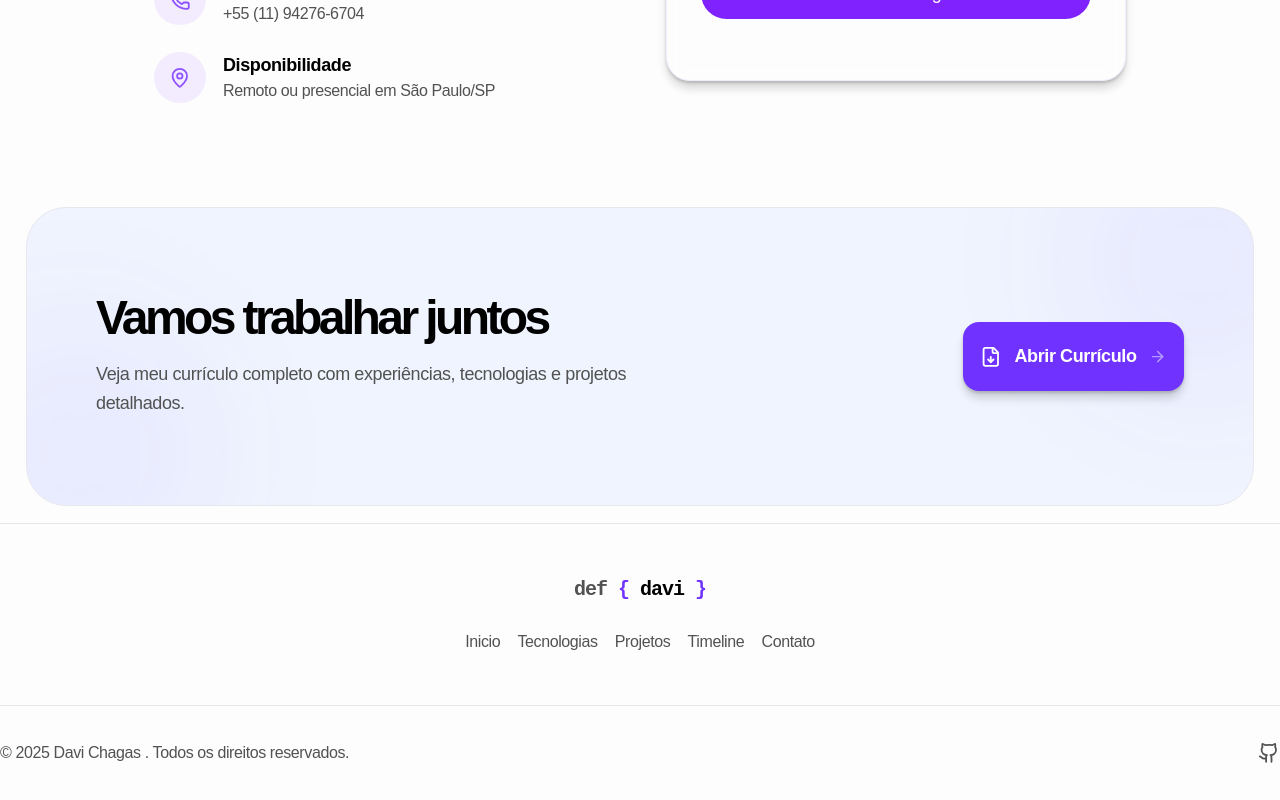
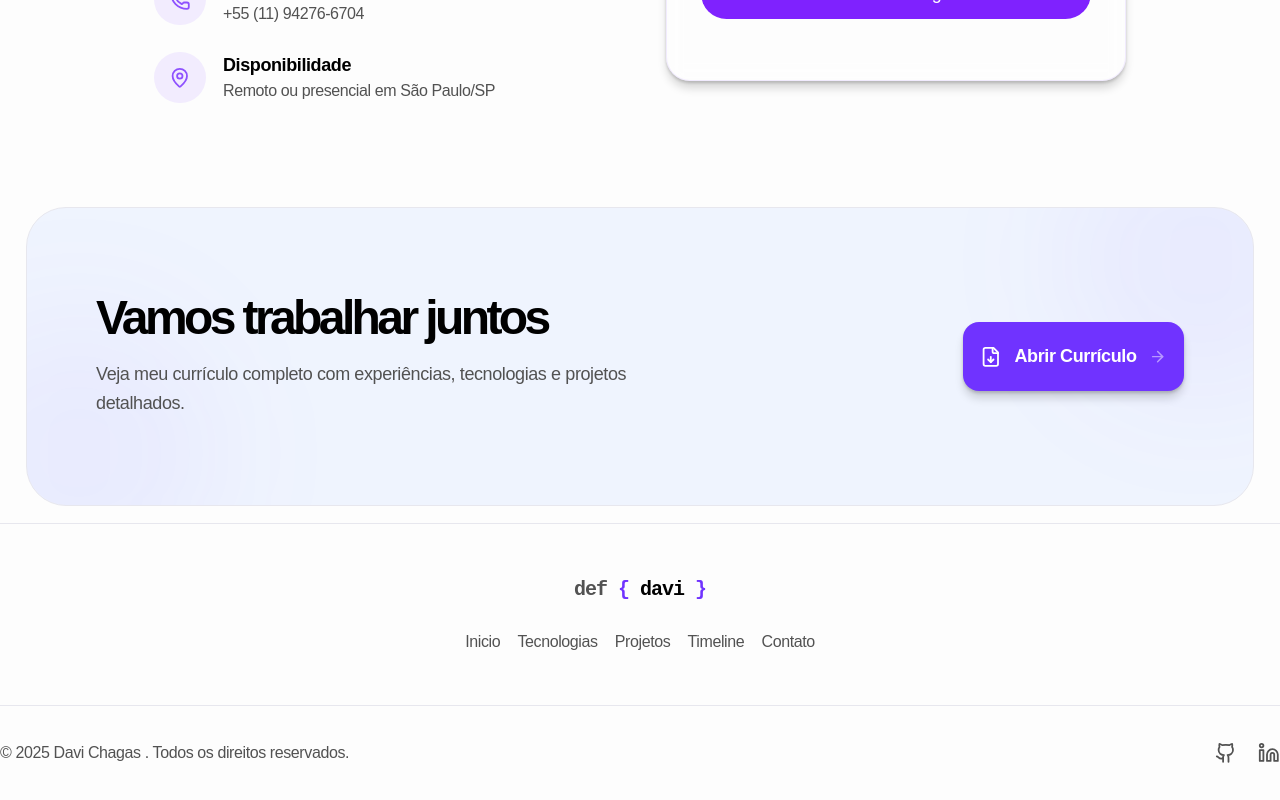
Before and after one commit to davithekid/davithedev, a Next.js app: page / in a window 1280 px wide. Shown: the part 5171-5971 px from the top of the page. Built offline with nearby package versions, Linux system fonts and the light colour scheme.

Commit message:
fix: curriculo

```diff
--- a/src/blocks/footer/footer.jsx
+++ b/src/blocks/footer/footer.jsx
@@ -1,10 +1,8 @@
 import { Logo } from "@/components/navbar/logo";
 import { Separator } from "@/components/ui/separator";
 import {
-  DribbbleIcon,
   GithubIcon,
-  TwitchIcon,
-  TwitterIcon,
+  LinkedinIcon,
 } from "lucide-react";
 import Link from "next/link";
 
@@ -42,7 +40,7 @@ const Footer05Page = () => {
             <ul className="mt-6 flex items-center gap-4 flex-wrap mx-2  lg:mx-0">
               {footerLinks.map(({ title, href }) => (
                 <li key={title}>
-                  <Link href={href} className="text-muted-foreground hover:text-foreground">
+                  <Link href={href} className="text-muted-foreground hover:text-primary duration-150">
                     {title}
                   </Link>
                 </li>
@@ -59,8 +57,11 @@ const Footer05Page = () => {
             </span>
 
             <div className="flex items-center gap-5 text-muted-foreground">
-              <Link href="https://github.com/davithekid" target="_blank">
+              <Link href="https://github.com/davithekid" className={'hover:text-primary duration-100'} target="_blank">
                 <GithubIcon className="h-5 w-5" />
+              </Link>
+               <Link href="https://www.linkedin.com/in/chagas-davi/" className={'hover:text-primary duration-100'} target="_blank">
+                <LinkedinIcon className="h-5 w-5" />
               </Link>
             </div>
           </div>
```
Also changed, not shown: 1 other file (tests, documents, lock files or other folders).
